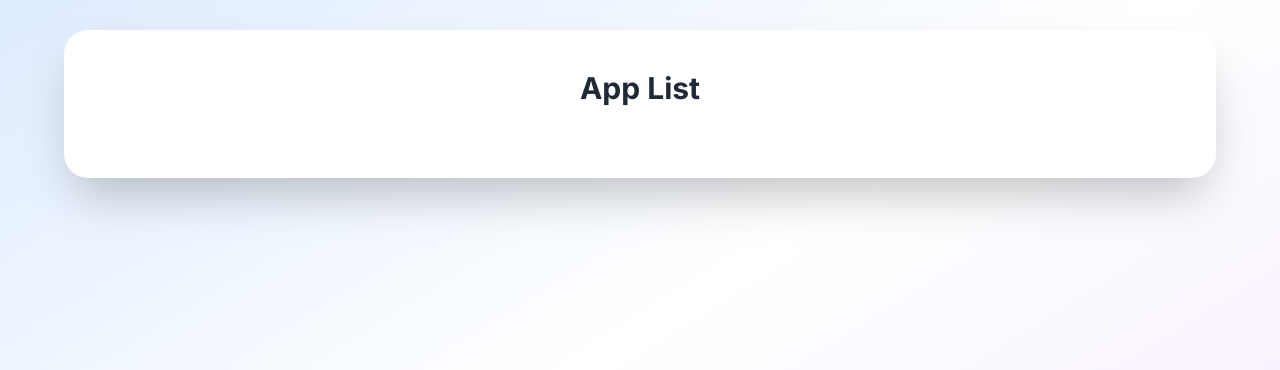
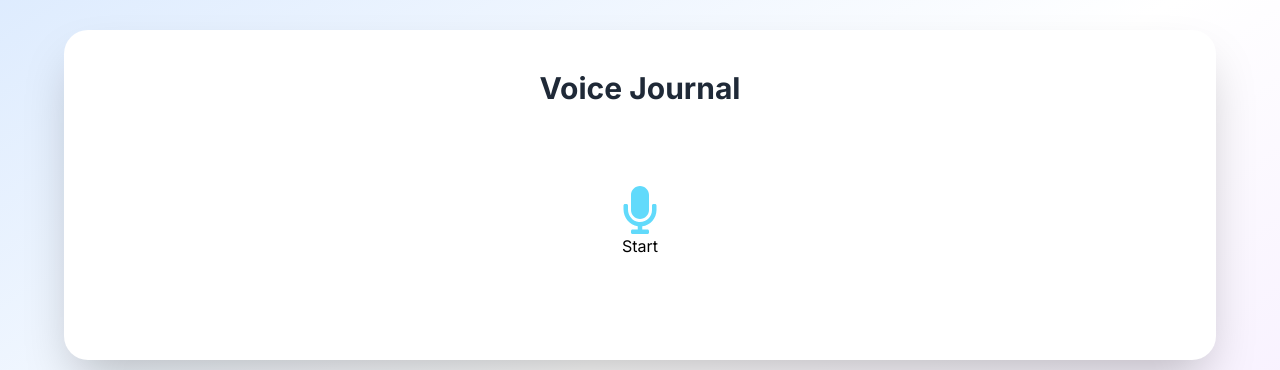
Before and after one commit to yumanuralfath/NextPortoYuma, a Next.js app: page /app/voice in a window 1280 px wide. Shown: the part 130-500 px from the top of the page. Built offline with nearby package versions, Linux system fonts and the light colour scheme; sample sign-in values are in the browser's storage.

Commit message:
feat(audiorecorder): support audiorecorder play, pause, soundwave and download audio

```diff
--- a/package.json
+++ b/package.json
@@ -27,7 +27,8 @@
     "react-hot-toast": "^2.5.1",
     "react-parallax-tilt": "^1.7.269",
     "sharp": "^0.33.5",
-    "streamifier": "^0.1.1"
+    "streamifier": "^0.1.1",
+    "wavesurfer.js": "^7.9.4"
   },
   "devDependencies": {
     "@eslint/js": "^9.21.0",
--- a/src/app/app/voice/page.tsx
+++ b/src/app/app/voice/page.tsx
@@ -1,11 +1,18 @@
+"use client";
+
+import AudioRecorder from "@/components/voice/AudioRecorder";
+
 const voicePage = () => {
   return (
     <div className="min-h-screen p-8 pt-24 bg-gradient-to-br from-blue-100 via-white to-purple-100">
       <div className="max-w-6xl mx-auto">
         <div className="bg-white rounded-3xl shadow-2xl p-10">
           <h2 className="text-3xl font-bold text-center mb-8 text-gray-800">
-            App List
+            Voice Journal
           </h2>
+          <div className="text-center p-8 max-w-2xl m-auto">
+            <AudioRecorder />
+          </div>
         </div>
       </div>
     </div>
--- /dev/null
+++ b/src/components/voice/AudioRecorder.tsx
@@ -0,0 +1,194 @@
+import { useEffect, useRef, useState } from "react";
+import toast from "react-hot-toast";
+import WaveSurfer from "wavesurfer.js";
+import {
+  FaMicrophone,
+  FaPlay,
+  FaStop,
+  FaDownload,
+  FaPause,
+} from "react-icons/fa";
+
+const AudioRecorder = () => {
+  const [isRecording, setIsRecording] = useState(false);
+  const [isPlaying, setIsPlaying] = useState(false);
+  const [stream, setStream] = useState<MediaStream | null>(null);
+  const [recorder, setRecorder] = useState<MediaRecorder | null>(null);
+  const [recordingBlob, setRecordingBlob] = useState<Blob | null>(null);
+  const [recordingTime, setRecordingTime] = useState(0);
+  const [volume, setVolume] = useState(0);
+  const waveformRef = useRef<HTMLDivElement | null>(null);
+  const wavesurfer = useRef<WaveSurfer | null>(null);
+  const audioContext = useRef<AudioContext | null>(null);
+  const analyser = useRef<AnalyserNode | null>(null);
+  const volumeInterval = useRef<NodeJS.Timeout | null>(null);
+  const timerInterval = useRef<NodeJS.Timeout | null>(null);
+
+  useEffect(() => {
+    if (recordingBlob && waveformRef.current) {
+      const url = URL.createObjectURL(recordingBlob);
+
+      if (wavesurfer.current) {
+        wavesurfer.current.destroy();
+      }
+
+      wavesurfer.current = WaveSurfer.create({
+        container: waveformRef.current,
+        waveColor: "#7c5ce0",
+        progressColor: "#c93daa",
+        height: 100,
+      });
+
+      wavesurfer.current.load(url);
+
+      wavesurfer.current.on("finish", () => {
+        setIsPlaying(false);
+      });
+    }
+  }, [recordingBlob]);
+
+  const startRecording = async () => {
+    try {
+      const userStream = await navigator.mediaDevices.getUserMedia({
+        audio: true,
+      });
+      setStream(userStream);
+
+      const mediaRecorder = new MediaRecorder(userStream);
+      setRecorder(mediaRecorder);
+      const chunks: BlobPart[] = [];
+
+      mediaRecorder.ondataavailable = (e) => {
+        if (e.data.size > 0) {
+          chunks.push(e.data);
+        }
+      };
+
+      mediaRecorder.onstop = () => {
+        const completeBlob = new Blob(chunks, { type: "audio/webm" });
+        setRecordingBlob(completeBlob);
+      };
+
+      mediaRecorder.start();
+      setIsRecording(true);
+      setRecordingTime(0);
+
+      // Volume meter setup
+      audioContext.current = new AudioContext();
+      const source = audioContext.current.createMediaStreamSource(userStream);
+      analyser.current = audioContext.current.createAnalyser();
+      analyser.current.fftSize = 256;
+
+      source.connect(analyser.current);
+
+      const dataArray = new Uint8Array(analyser.current.frequencyBinCount);
+
+      volumeInterval.current = setInterval(() => {
+        analyser.current!.getByteFrequencyData(dataArray);
+        const avg =
+          dataArray.reduce((sum, val) => sum + val, 0) / dataArray.length;
+        setVolume(avg);
+      }, 100);
+
+      // Timer
+      timerInterval.current = setInterval(() => {
+        setRecordingTime((prev) => prev + 1);
+      }, 1000);
+    } catch (err) {
+      toast.error(`Microphone access denied: ${err}.`);
+    }
+  };
+
+  const stopRecording = () => {
+    if (recorder) recorder.stop();
+    if (stream) stream.getTracks().forEach((track) => track.stop());
+    if (audioContext.current) audioContext.current.close();
+
+    if (volumeInterval.current) clearInterval(volumeInterval.current);
+    if (timerInterval.current) clearInterval(timerInterval.current);
+
+    setIsRecording(false);
+    setVolume(0);
+  };
+
+  const togglePlay = () => {
+    if (!wavesurfer.current) return;
+    wavesurfer.current.playPause();
+    setIsPlaying(!isPlaying);
+  };
+
+  const downloadBlob = () => {
+    if (!recordingBlob) return;
+    const url = URL.createObjectURL(recordingBlob);
+    const a = document.createElement("a");
+    a.href = url;
+    a.download = "recording.webm";
+    document.body.appendChild(a);
+    a.click();
+    document.body.removeChild(a);
+    URL.revokeObjectURL(url);
+  };
+
+  return (
+    <div>
+      <div style={{ margin: "1rem" }}>
+        <button onClick={isRecording ? stopRecording : startRecording}>
+          {isRecording ? (
+            <FaStop size={48} color="red" />
+          ) : (
+            <FaMicrophone size={48} color="#61dafb" />
+          )}{" "}
+          {isRecording ? "Stop" : "Start"}
+        </button>{" "}
+        {recordingBlob && (
+          <>
+            <button onClick={togglePlay}>
+              {isPlaying ? (
+                <FaPause size={48} color="#ed9418" />
+              ) : (
+                <FaPlay size={48} color="#81f760" />
+              )}{" "}
+              {isPlaying ? "Pause" : "Play"}
+            </button>{" "}
+            <button onClick={downloadBlob}>
+              <FaDownload size={48} color="#18edad" /> Download
+            </button>
+          </>
+        )}
+      </div>
+
+      {isRecording && (
+        <>
+          <p>
+            Recording Time: {Math.floor(recordingTime / 60)}:
+            {String(recordingTime % 60).padStart(2, "0")}
+          </p>
+          <div
+            style={{
+              width: "100%",
+              height: "10px",
+              background: "#ccc",
+              borderRadius: "5px",
+              margin: "1rem auto",
+              maxWidth: "300px",
+              overflow: "hidden",
+            }}
+          >
+            <div
+              style={{
+                height: "100%",
+                width: `${Math.min(volume, 100)}%`,
+                background: volume > 60 ? "red" : "#61dafb",
+                transition: "width 0.1s",
+              }}
+            />
+          </div>
+        </>
+      )}
+
+      <div ref={waveformRef} style={{ marginTop: "30px" }} />
+    </div>
+  );
+};
+
+export default AudioRecorder;
```
Also changed, not shown: 1 other file (tests, documents, lock files or other folders).
